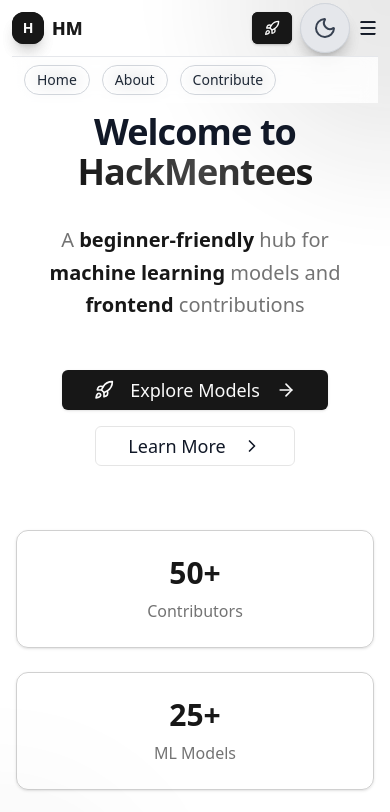
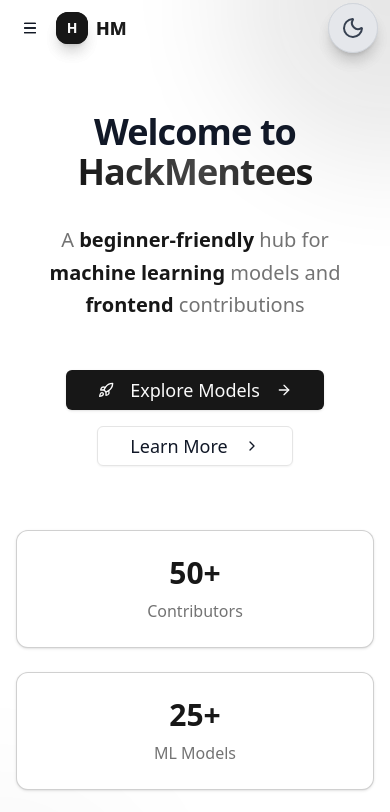
Before and after one commit to Garvit-png/HackMentees, a React app in the folder frontend/: page / in a window 390 px wide. Shown: the top 812 px of the page. Built offline with nearby package versions, Linux system fonts and the light colour scheme; the HTML template or start-up script is replaced by a standard one.

Commit message:
feat(navbar): Implement responsive sidebar and fix Tailwind config

```diff
--- a/frontend/src/App.jsx
+++ b/frontend/src/App.jsx
@@ -56,7 +56,7 @@ function App() {
           />
         </Routes>
       </div>
-      </>
+    </>
 
   );
 }
--- a/frontend/src/components/Navbar.jsx
+++ b/frontend/src/components/Navbar.jsx
@@ -2,7 +2,15 @@
 import React, { useState, useEffect } from "react";
 import { Button } from "@/components/ui/button";
 import { Link } from "react-router-dom";
-import { Sheet, SheetContent, SheetTrigger, SheetHeader, SheetTitle, SheetDescription } from "@/components/ui/sheet";
+import {
+  Sheet,
+  SheetContent,
+  SheetTrigger,
+  SheetHeader,
+  SheetTitle,
+  SheetDescription,
+  SheetClose
+} from "@/components/ui/sheet";
 import {
   NavigationMenu,
   NavigationMenuContent,
@@ -13,13 +21,40 @@ import {
 } from "@/components/ui/navigation-menu";
 import {
   Menu,
-  ChevronRight,
+  // ChevronRight removed (unused)
   ArrowRight,
   Rocket,
   Sun,
   Moon
 } from "lucide-react";
 
+// Reusable component for the "Explore Models" button
+const ExploreModelsButton = ({ type, onClick }) => {
+  if (type === 'desktop') {
+    return (
+      <Button onClick={onClick} size="sm" className="hidden md:flex group hover:scale-105 transition-all duration-300">
+        <Rocket className="w-4 h-4 mr-2 group-hover:translate-x-1 transition-transform" />
+        <span className="hidden lg:inline">Explore Models</span>
+        <span className="lg:hidden">Explore</span>
+        <ArrowRight className="w-4 h-4 ml-2 group-hover:translate-x-1 transition-transform" />
+      </Button>
+    );
+  }
+  // 'mobileIcon' type is no longer used
+  if (type === 'mobileSheet') {
+    return (
+      <Button onClick={onClick} className="w-full group hover:scale-105 transition-all duration-300" size="lg">
+        <Rocket className="w-5 h-5 mr-2 group-hover:translate-x-1 transition-transform" />
+        Explore Models
+        <ArrowRight className="w-5 h-5 ml-2 group-hover:translate-x-1 transition-transform" />
+      </Button>
+    );
+  }
+  return null;
+};
+
+
+// --- MAIN NAVBAR COMPONENT ---
 const Navbar = ({ onExploreModels, darkMode, setDarkMode }) => {
   const [scrolled, setScrolled] = useState(false);
 
@@ -38,8 +73,50 @@ const Navbar = ({ onExploreModels, darkMode, setDarkMode }) => {
     <header className={`fixed top-0 w-full z-50 transition-all duration-300 ${scrolled ? 'bg-background/95 backdrop-blur supports-[backdrop-filter]:bg-background/60 border-b dark:bg-gray-900/95 dark:border-gray-700' : 'bg-transparent dark:bg-transparent'} ${darkMode ? 'dark' : ''}`}>
       <div className="container mx-auto px-3 sm:px-4 lg:px-8">
         <div className="flex justify-between items-center h-14 sm:h-16">
-          {/* Logo */}
+
+          {/* Logo & Mobile Menu */}
           <div className="flex items-center space-x-2 sm:space-x-3">
+
+            <Sheet>
+              <SheetTrigger asChild>
+                {/* - 'md:hidden' is CORRECT: visible on 'sm', hidden on 'md' and up
+                  - Added aria-label for accessibility
+                */}
+                <Button variant="ghost" size="icon" className="md:hidden" aria-label="Toggle navigation menu">
+                  <Menu className="h-5 w-5" />
+                </Button>
+              </SheetTrigger>
+              <SheetContent side="left" className="w-[320px] sm:w-[400px] transition-transform duration-300">
+                <SheetHeader className="sr-only">
+                  <SheetTitle>Navigation</SheetTitle>
+                  <SheetDescription>Primary navigation links for HackMentees.</SheetDescription>
+                </SheetHeader>
+
+                <div className="flex flex-col space-y-6 mt-6">
+                  {/* Mobile Nav Links */}
+                  <div className="flex flex-col space-y-4">
+                    <SheetClose asChild>
+                      <Link to="/" className={`text-lg font-medium text-left hover:text-primary transition-colors py-2 ${darkMode ? 'text-white' : 'text-gray-900'}`}>Home</Link>
+                    </SheetClose>
+                    <SheetClose asChild>
+                      <Link to="/about" className={`text-lg font-medium text-left hover:text-primary transition-colors py-2 ${darkMode ? 'text-white' : 'text-gray-900'}`}>About</Link>
+                    </SheetClose>
+                    <SheetClose asChild>
+                      <button onClick={() => scrollToSection('contribute')} className={`text-lg font-medium text-left hover:text-primary transition-colors py-2 ${darkMode ? 'text-white' : 'text-gray-900'}`}>Contribute</button>
+                    </SheetClose>
+                  </div>
+
+                  {/* Mobile Explore Models */}
+                  <div className="pt-4 border-t border-gray-200 dark:border-gray-700">
+                    <SheetClose asChild>
+                      <ExploreModelsButton type="mobileSheet" onClick={onExploreModels} />
+                    </SheetClose>
+                  </div>
+                </div>
+              </SheetContent>
+            </Sheet>
+
+            {/* Logo */}
             <div className="w-8 h-8 sm:w-10 sm:h-10 bg-primary rounded-xl flex items-center justify-center shadow-lg">
               <span className="text-primary-foreground font-bold text-sm sm:text-lg">H</span>
             </div>
@@ -49,7 +126,8 @@ const Navbar = ({ onExploreModels, darkMode, setDarkMode }) => {
             </div>
           </div>
 
-          {/* Desktop Navigation */}
+          {/* - 'hidden md:flex' is CORRECT: hidden on 'sm', visible on 'md' and up
+          */}
           <NavigationMenu className="hidden md:flex">
             <NavigationMenuList>
               <NavigationMenuItem>
@@ -72,67 +150,25 @@ const Navbar = ({ onExploreModels, darkMode, setDarkMode }) => {
 
           {/* Actions */}
           <div className="flex items-center space-x-2 sm:space-x-4">
-            {/* Desktop Explore Models */}
-            <Button onClick={onExploreModels} size="sm" className="hidden md:flex group hover:scale-105 transition-all duration-300">
-              <Rocket className="w-4 h-4 mr-2 group-hover:translate-x-1 transition-transform" />
-              <span className="hidden lg:inline">Explore Models</span>
-              <span className="lg:hidden">Explore</span>
-              <ArrowRight className="w-4 h-4 ml-2 group-hover:translate-x-1 transition-transform" />
-            </Button>
 
-            {/* Mobile Explore Models */}
-            <Button onClick={onExploreModels} size="sm" className="md:hidden group hover:scale-105 transition-all duration-300">
-              <Rocket className="w-4 h-4" />
-            </Button>
+            <ExploreModelsButton type="desktop" onClick={onExploreModels} />
+
+            {/* - REMOVED the redundant 'mobileIcon' button
+            */}
 
             {/* Theme Toggle */}
-            <button onClick={() => setDarkMode(!darkMode)} className="bg-gray-200 dark:bg-gray-800 border border-gray-300 dark:border-gray-700 p-3 rounded-full hover:scale-110 transition-transform duration-300 shadow-lg">
+            <button
+              onClick={() => setDarkMode(!darkMode)}
+              className="bg-gray-200 dark:bg-gray-800 border border-gray-300 dark:border-gray-700 p-3 rounded-full hover:scale-110 transition-transform duration-300 shadow-lg"
+              aria-label="Toggle dark mode"
+            >
               {darkMode ? <Sun className="w-6 h-6 text-yellow-500" /> : <Moon className="w-6 h-6 text-gray-700" />}
             </button>
-
-            {/* Mobile Menu */}
-            <Sheet>
-              <SheetTrigger asChild>
-                <Button variant="ghost" size="icon" className="lg:hidden">
-                  <Menu className="h-5 w-5" />
-                </Button>
-              </SheetTrigger>
-              <SheetContent side="right" className="w-[320px] sm:w-[400px] transition-transform duration-300">
-                <SheetHeader className="sr-only">
-                  <SheetTitle>Navigation</SheetTitle>
-                  <SheetDescription>Primary navigation links for HackMentees.</SheetDescription>
-                </SheetHeader>
-
-                <div className="flex flex-col space-y-6 mt-6">
-                  {/* Mobile Nav Links */}
-                  <div className="space-y-4">
-                    <button onClick={() => scrollToSection('home')} className={`text-lg font-medium text-left hover:text-primary transition-colors py-2 ${darkMode ? 'text-white' : 'text-gray-900'}`}>Home</button>
-                    <button onClick={() => scrollToSection('about')} className={`text-lg font-medium text-left hover:text-primary transition-colors py-2 ${darkMode ? 'text-white' : 'text-gray-900'}`}>About</button>
-                    <button onClick={() => scrollToSection('contribute')} className={`text-lg font-medium text-left hover:text-primary transition-colors py-2 ${darkMode ? 'text-white' : 'text-gray-900'}`}>Contribute</button>
-                  </div>
-
-                  {/* Mobile Explore Models */}
-                  <div className="pt-4 border-t border-gray-200 dark:border-gray-700">
-                    <Button onClick={onExploreModels} className="w-full group hover:scale-105 transition-all duration-300" size="lg">
-                      <Rocket className="w-5 h-5 mr-2 group-hover:translate-x-1 transition-transform" />
-                      Explore Models
-                      <ArrowRight className="w-5 h-5 ml-2 group-hover:translate-x-1 transition-transform" />
-                    </Button>
-                  </div>
-                </div>
-              </SheetContent>
-            </Sheet>
           </div>
         </div>
 
-        {/* Mobile quick links bar */}
-        <div className="md:hidden sticky top-16 z-40 py-2 overflow-x-auto border-t border-gray-200 dark:border-gray-700 bg-background/80 backdrop-blur supports-[backdrop-filter]:bg-background/60">
-          <div className="flex gap-3 px-3">
-            <button onClick={() => scrollToSection('home')} className={`px-3 py-1 rounded-full text-sm border ${darkMode ? 'text-white border-gray-600' : 'text-gray-800 border-gray-300'} hover:border-primary transition-colors`}>Home</button>
-            <button onClick={() => scrollToSection('about')} className={`px-3 py-1 rounded-full text-sm border ${darkMode ? 'text-white border-gray-600' : 'text-gray-800 border-gray-300'} hover:border-primary transition-colors`}>About</button>
-            <button onClick={() => scrollToSection('contribute')} className={`px-3 py-1 rounded-full text-sm border ${darkMode ? 'text-white border-gray-600' : 'text-gray-800 border-gray-300'} hover:border-primary transition-colors`}>Contribute</button>
-          </div>
-        </div>
+        {/* - REMOVED the redundant 'Mobile quick links bar'
+        */}
       </div>
     </header>
   );
--- a/frontend/tailwind.config.js
+++ b/frontend/tailwind.config.js
@@ -1,12 +1,10 @@
 /** @type {import('tailwindcss').Config} */
 export default {
   darkMode: ["class"],
-  content: [
-    './pages/**/*.{js,jsx}',
-    './components/**/*.{js,jsx}',
-    './app/**/*.{js,jsx}',
-    './src/**/*.{js,jsx}',
-  ],
+ content: [
+  "./index.html",
+  "./src/**/*.{js,ts,jsx,tsx}",
+],
   prefix: "",
   theme: {
   	container: {
```
